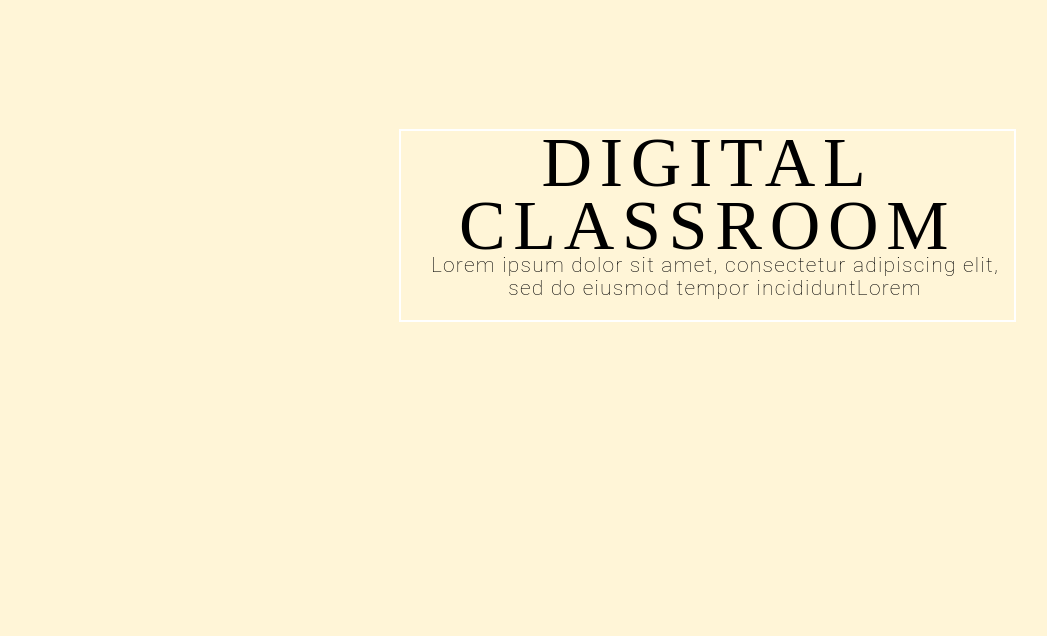
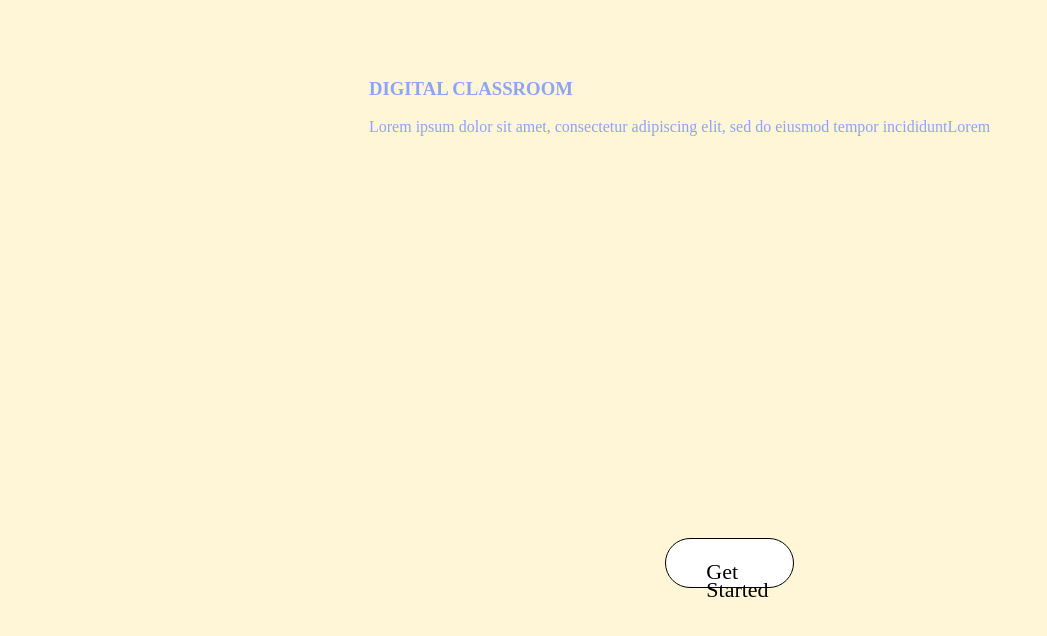
Before and after one commit to dfonsecar/landing_page_actual, a plain HTML site: page index.html in a window 1280 px wide. Shown: the part 124-760 px from the top of the page, without its empty margins (72-1119 px from the left). Drawn offline with Linux system fonts and the light colour scheme.

Commit message:
Previo_restauración

```diff
--- a/css/landing.css
+++ b/css/landing.css
@@ -54,7 +54,7 @@ height: 1024px;
 
     background-image: url('../assets/icons/Ellipse\ 197.png');
     }
-.d{
+.d {
     position: absolute;
     width: 34px;
     height: 34px;
@@ -63,14 +63,16 @@ height: 1024px;
     filter: drop-shadow(0px 4px 4px rgba(0, 0, 0, 0.25));
     background-image: url('../assets/icons/user.png');
     }
-
 .body-center {
-    width: 456px;
-    margin: 200px auto 50px;
+    position: absolute;
+    width: 686px;
+    height: 1114px;
+    left: 377px;
+    top: 183px;
 }
 
 /* DIGITALCLASSROOM */
-.text h1{
+.text-h1 {
 position: absolute;
 width: 613px;
 height: 189px;
@@ -90,7 +92,7 @@ font-size: 70px;
 letter-spacing: 0.11em;
 }
 
-.text p{
+.text-p {
 position: absolute;
 width: 582px;
 height: 46px;
@@ -110,3 +112,49 @@ color: #000000;
 font-size: 21px;
 letter-spacing: 0.06em;
 font-weight: 200;
+}
+
+.btn {
+/* Get Started */
+width: 129px;
+height: 18px;
+
+font-family: 'Raleway';
+font-style: normal;
+font-weight: 500;
+font-size: 22px;
+line-height: 18px;
+
+/* identical to box height, or 82% */
+color: #000000;
+
+
+/* Inside auto layout */
+flex: none;
+order: 0;
+flex-grow: 0;
+
+}
+
+.btn-white {
+   /* Primary button */
+box-sizing: border-box;
+
+/* Auto layout */
+display: flex;
+flex-direction: row;
+align-items: flex-start;
+padding: 24px 57px 24px 40px;
+gap: 10px;
+
+position: absolute;
+left: 43.19%;
+right: 42.15%;
+top: 42.97%;
+bottom: 50.59%;
+
+background: #FFFFFF;
+border: 1px solid #000000;
+border-radius: 40px;
+
+}
--- a/index.html
+++ b/index.html
@@ -33,9 +33,7 @@
                     <h1>DIGITAL CLASSROOM</h1>
                     <p>Lorem ipsum dolor sit amet, consectetur adipiscing elit, sed do eiusmod tempor incididuntLorem</p>
                 </div>
-                <div class="text2">
-
-                </div>
+                <a class="btn btn-white">Get Started</a>
             </div>
         </section>
     </section>
```
